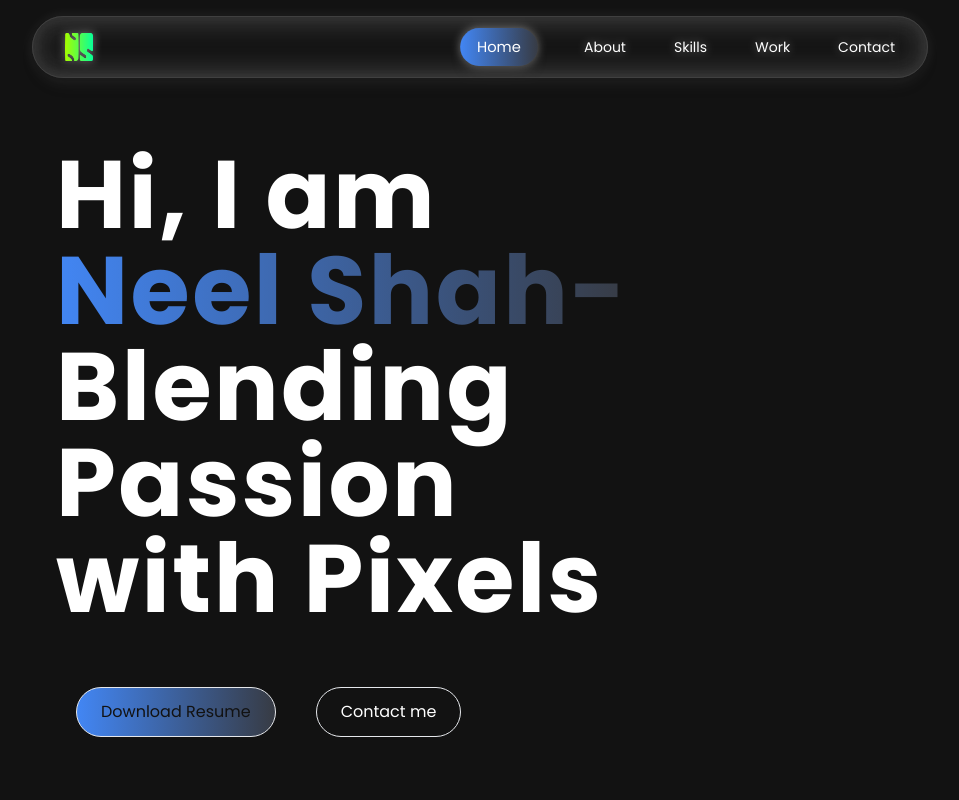
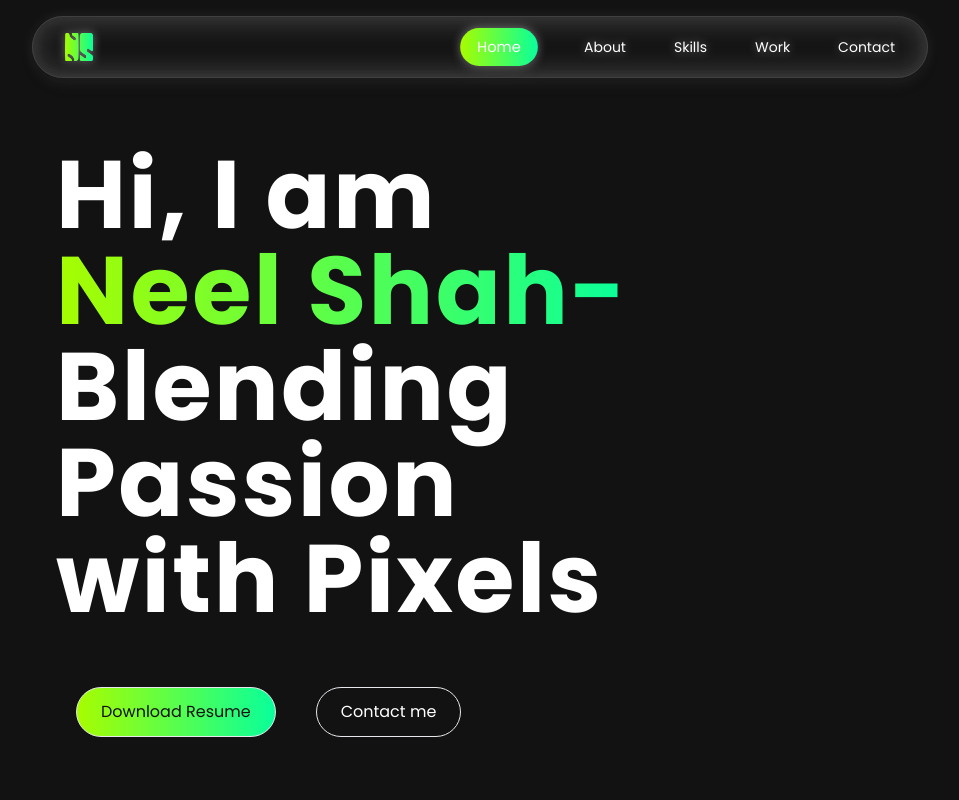
Before and after one commit to NiharChuri/devfolio-vite, a React (Vite) app: page / in a window 1280 px wide. Shown: the top 800 px of the page, without its empty margins (160-1119 px from the left). Built offline with nearby package versions, Linux system fonts and the light colour scheme.

Commit message:
Initial commit

```diff
--- a/tailwind.config.js
+++ b/tailwind.config.js
@@ -4,11 +4,10 @@ export default {
   theme: {
     extend: {
       colors: {
-        'yellow': '#4286f4',
-        'cyan': '#373B44',
+        'yellow': '#a7fd00',
+        'cyan': '#09ff9b',
         'blink': '#121212'
       },
-
     },
   },
   plugins: [],
```
